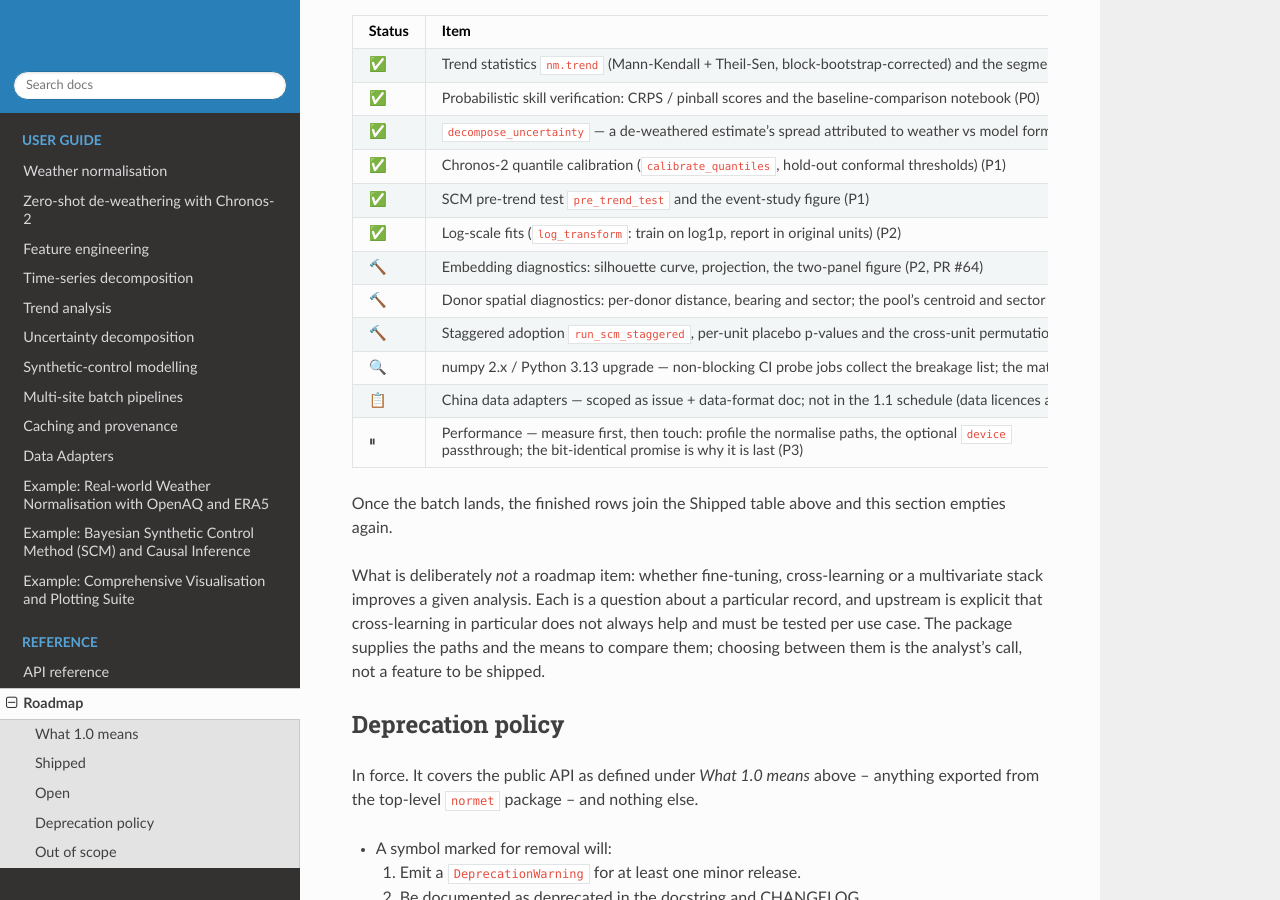
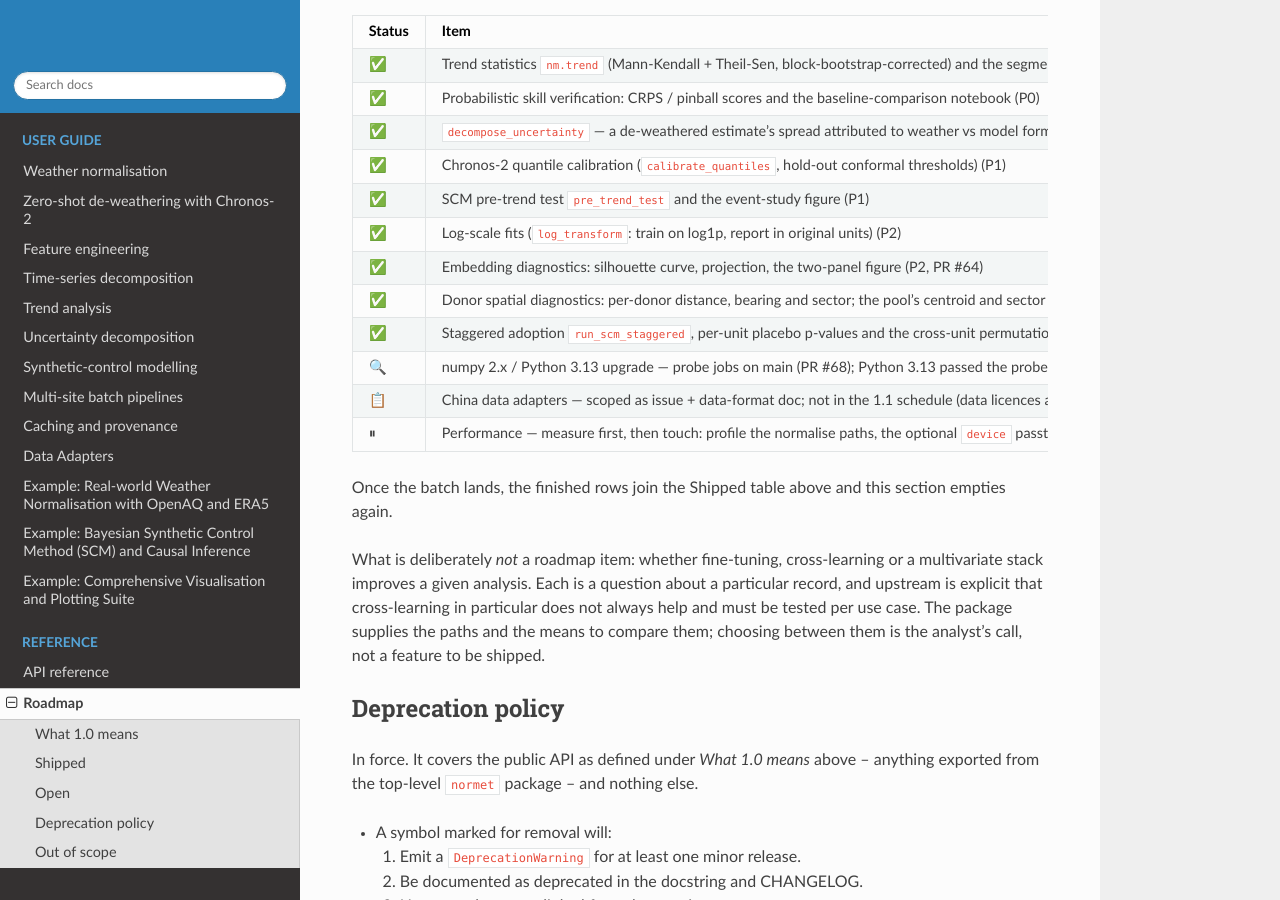
Before and after one commit to apai-sys/normet-py, a Sphinx documentation site: the page built from docs/roadmap.md, in a window 1280 px wide and 900 px high, scrolled down 1506 px. Built offline with Sphinx 7.4.7 and the Read the Docs theme 3.1.0, drawn with Linux system fonts in a browser that asks for light colours.

Commit message:
docs: roadmap — the merged rows are done, the probe row points at its issue

```diff
--- a/docs/roadmap.md
+++ b/docs/roadmap.md
@@ -57,10 +57,10 @@
 | ✅ | Chronos-2 quantile calibration (`calibrate_quantiles`, hold-out conformal thresholds) (P1) |
 | ✅ | SCM pre-trend test `pre_trend_test` and the event-study figure (P1) |
 | ✅ | Log-scale fits (`log_transform`: train on log1p, report in original units) (P2) |
-| 🔨 | Embedding diagnostics: silhouette curve, projection, the two-panel figure (P2, PR #64) |
-| 🔨 | Donor spatial diagnostics: per-donor distance, bearing and sector; the pool's centroid and sector coverage (P2, PR #65) |
-| 🔨 | Staggered adoption `run_scm_staggered`, per-unit placebo p-values and the cross-unit permutation test (P2, PR #66, #67) |
-| 🔍 | numpy 2.x / Python 3.13 upgrade — non-blocking CI probe jobs collect the breakage list; the matrix widens once it is fixed (P3, PR #68) |
+| ✅ | Embedding diagnostics: silhouette curve, projection, the two-panel figure (P2, PR #64) |
+| ✅ | Donor spatial diagnostics: per-donor distance, bearing and sector; the pool's centroid and sector coverage (P2, PR #65) |
+| ✅ | Staggered adoption `run_scm_staggered`, per-unit placebo p-values and the cross-unit permutation test (P2, PR #66, #67) |
+| 🔍 | numpy 2.x / Python 3.13 upgrade — probe jobs on main (PR #68); Python 3.13 passed the probe, the numpy 2.x breakage list is tracked in issue #69; the matrix widens as the list is fixed (P3) |
 | 📋 | China data adapters — scoped as issue + data-format doc; not in the 1.1 schedule (data licences and station coordinates first) (P3) |
 | ⏸ | Performance — measure first, then touch: profile the normalise paths, the optional `device` passthrough; the bit-identical promise is why it is last (P3) |
 
```
